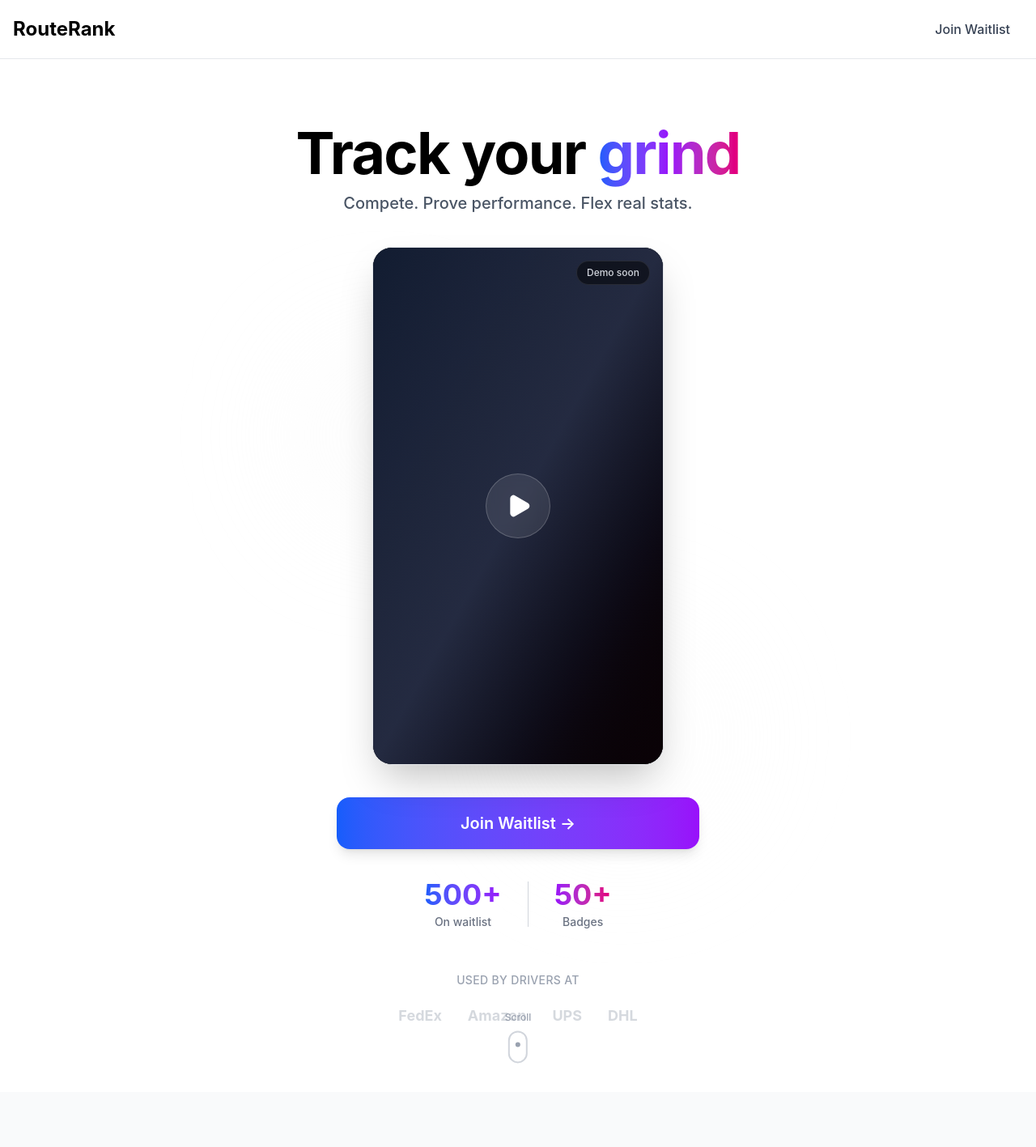
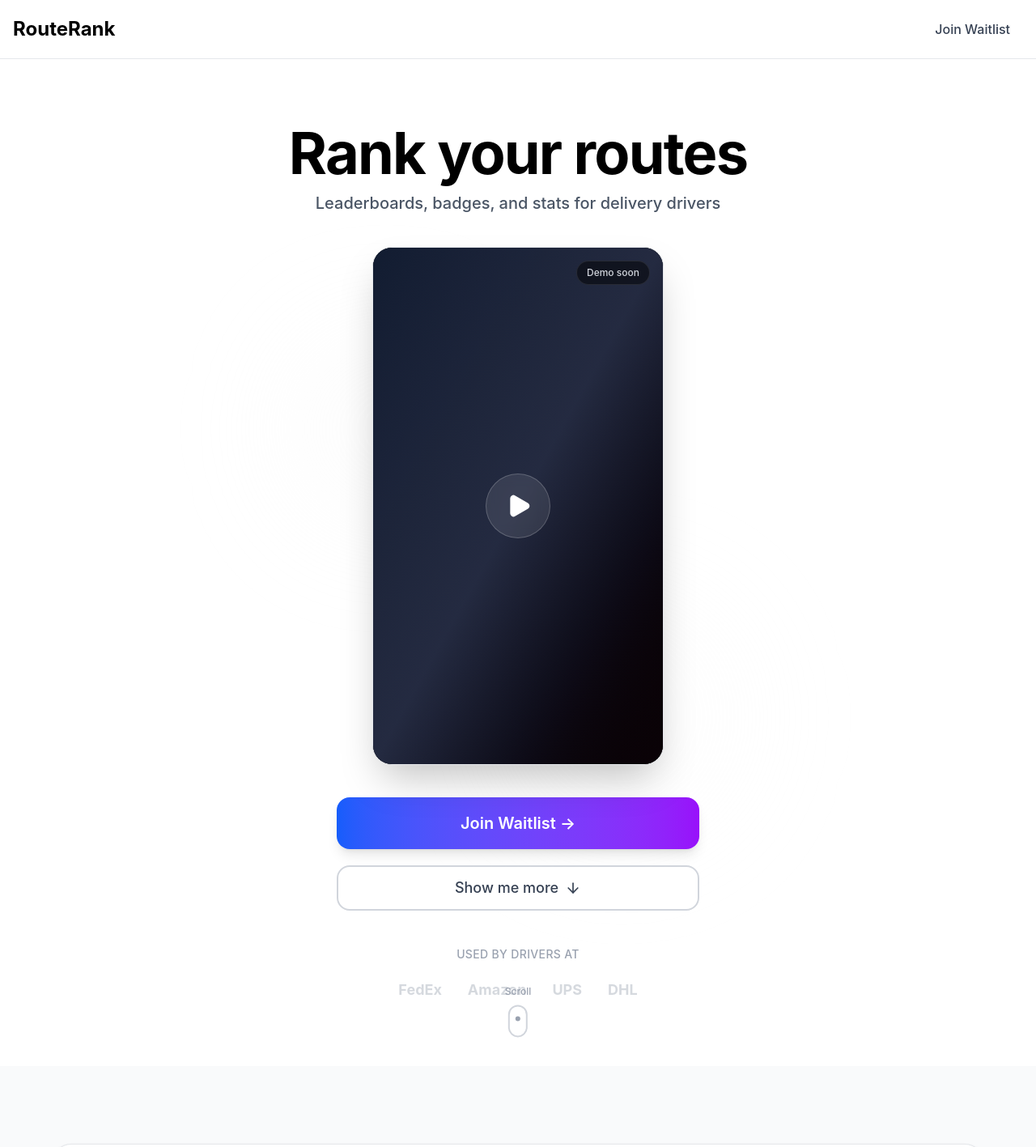
Before and after one commit to interventionbluecamo-afk/routerank-landing, a Next.js app: page / in a window 1280 px wide. Shown: the top 1417 px of the page at 81% size. Built offline with nearby package versions, Linux system fonts and the light colour scheme.

Commit message:
Less cheesy headline, remove stats, add 'Show me more' secondary CTA

```diff
--- a/components/landing/hero.tsx
+++ b/components/landing/hero.tsx
@@ -2,7 +2,7 @@
 
 import { motion } from 'framer-motion';
 import { Button } from '@/components/ui/button';
-import { Play } from 'lucide-react';
+import { Play, ArrowDown } from 'lucide-react';
 
 export function Hero() {
   return (
@@ -29,7 +29,7 @@ export function Hero() {
 
       <div className="max-w-6xl mx-auto w-full relative z-10">
         <div className="flex flex-col items-center gap-6 sm:gap-8 lg:gap-10">
-          {/* Title - Minimal, above video */}
+          {/* Title - Less cheesy, more direct */}
           <motion.div
             initial={{ opacity: 0, y: 20 }}
             animate={{ opacity: 1, y: 0 }}
@@ -37,13 +37,10 @@ export function Hero() {
             className="text-center space-y-2 sm:space-y-3"
           >
             <h1 className="text-4xl font-bold tracking-tight text-black sm:text-5xl md:text-6xl lg:text-7xl">
-              Track your{' '}
-              <span className="bg-gradient-to-r from-blue-600 via-purple-600 to-pink-600 bg-clip-text text-transparent">
-                grind
-              </span>
+              Rank your routes
             </h1>
             <p className="text-base text-gray-600 font-medium sm:text-lg md:text-xl max-w-xl mx-auto">
-              Compete. Prove performance. Flex real stats.
+              Leaderboards, badges, and stats for delivery drivers
             </p>
           </motion.div>
 
@@ -89,9 +86,9 @@ export function Hero() {
             initial={{ opacity: 0, y: 20 }}
             animate={{ opacity: 1, y: 0 }}
             transition={{ delay: 0.3, duration: 0.6, ease: 'easeOut' }}
-            className="text-center space-y-6 sm:space-y-7 w-full max-w-md mx-auto"
+            className="text-center space-y-4 sm:space-y-5 w-full max-w-md mx-auto"
           >
-            {/* Primary CTA - Clean gradient */}
+            {/* Primary CTA */}
             <motion.div
               whileHover={{ scale: 1.01 }}
               whileTap={{ scale: 0.99 }}
@@ -101,26 +98,18 @@ export function Hero() {
               </Button>
             </motion.div>
 
-            {/* Key Stats - Clean and readable */}
+            {/* Secondary CTA - Show me more */}
             <motion.div
               initial={{ opacity: 0 }}
               animate={{ opacity: 1 }}
               transition={{ delay: 0.5 }}
-              className="flex items-center justify-center gap-8 pt-2"
             >
-              <div className="text-center">
-                <div className="text-2xl font-bold bg-gradient-to-r from-blue-600 to-purple-600 bg-clip-text text-transparent sm:text-3xl lg:text-4xl">
-                  500+
-                </div>
-                <div className="text-xs text-gray-500 mt-1 font-medium sm:text-sm">On waitlist</div>
-              </div>
-              <div className="h-12 w-px bg-gray-300 sm:h-14" />
-              <div className="text-center">
-                <div className="text-2xl font-bold bg-gradient-to-r from-purple-600 to-pink-600 bg-clip-text text-transparent sm:text-3xl lg:text-4xl">
-                  50+
-                </div>
-                <div className="text-xs text-gray-500 mt-1 font-medium sm:text-sm">Badges</div>
-              </div>
+              <Button asChild variant="ghost" size="lg" className="h-12 w-full px-8 text-base font-medium border-2 border-gray-300 bg-white text-gray-700 hover:bg-gray-50 hover:border-gray-400 active:scale-95 transition-all sm:h-14 sm:text-lg">
+                <a href="#leaderboard" className="flex items-center justify-center gap-2">
+                  Show me more
+                  <ArrowDown className="w-4 h-4 sm:w-5 sm:h-5" />
+                </a>
+              </Button>
             </motion.div>
 
             {/* Company Logos - Minimal */}
```
